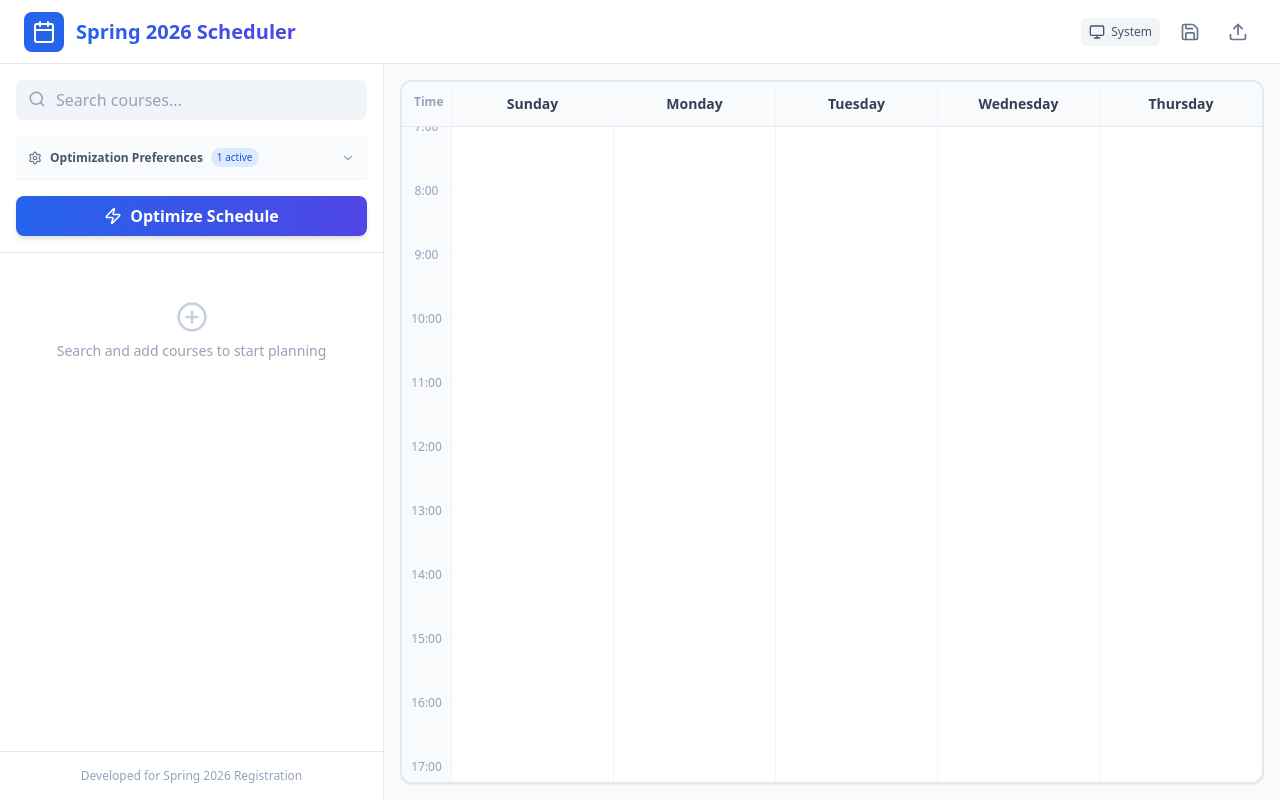
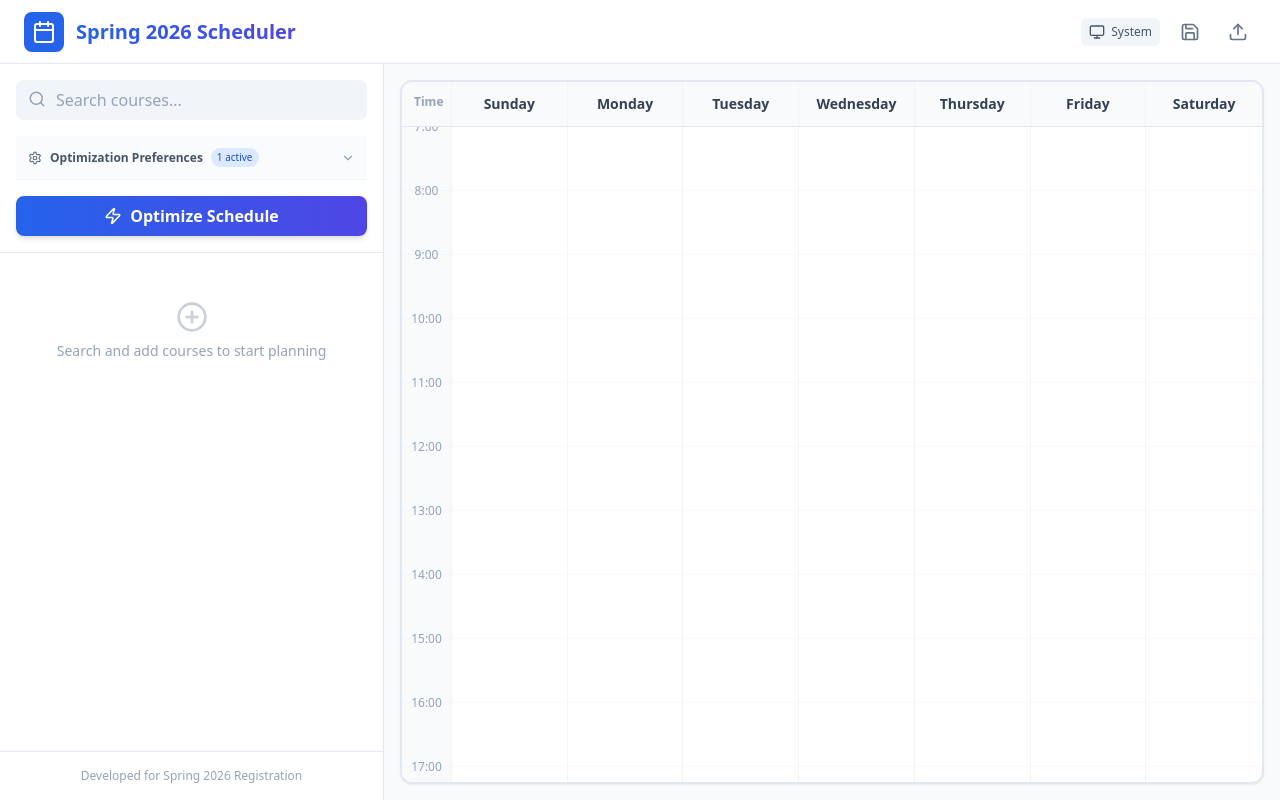
Before and after one commit to ahmedosama31/schedule-plan, a React (Vite) app: page / in a window 1280 px wide. Built offline with nearby package versions, Linux system fonts and the light colour scheme.

Commit message:
feat: Implement ScheduleGrid component for interactive schedule visualization, including drag-and-drop and event tiling, and update related types.

```diff
--- a/components/ScheduleGrid.tsx
+++ b/components/ScheduleGrid.tsx
@@ -23,7 +23,7 @@ interface RenderItem {
 }
 
 const HOURS = Array.from({ length: 14 }, (_, i) => i + 7); // 7:00 to 20:00 (8pm)
-const DAYS = [DayOfWeek.Sunday, DayOfWeek.Monday, DayOfWeek.Tuesday, DayOfWeek.Wednesday, DayOfWeek.Thursday];
+const DAYS = [DayOfWeek.Sunday, DayOfWeek.Monday, DayOfWeek.Tuesday, DayOfWeek.Wednesday, DayOfWeek.Thursday, DayOfWeek.Friday, DayOfWeek.Saturday];
 
 // Check if two time ranges overlap
 const timesOverlap = (start1: number, end1: number, start2: number, end2: number): boolean => {
@@ -215,7 +215,7 @@ const ScheduleGrid: React.FC<Props> = ({ selections, candidateSections = [] }) =
     <div
       className="bg-white dark:bg-slate-800 rounded-xl shadow-sm border-2 overflow-hidden flex flex-col h-full transition-colors border-slate-200 dark:border-slate-700"
     >
-      <div className="grid grid-cols-[50px_1fr_1fr_1fr_1fr_1fr] border-b border-slate-200 dark:border-slate-700 bg-slate-50 dark:bg-slate-900">
+      <div className="grid grid-cols-[50px_1fr_1fr_1fr_1fr_1fr_1fr_1fr] border-b border-slate-200 dark:border-slate-700 bg-slate-50 dark:bg-slate-900">
         <div className="p-3 text-xs font-semibold text-slate-400 dark:text-slate-500 text-center border-r border-slate-100 dark:border-slate-700">Time</div>
         {DAYS.map(day => (
           <div key={day} className="p-3 text-sm font-semibold text-slate-700 dark:text-slate-300 text-center border-r border-slate-100 dark:border-slate-700 last:border-0">
@@ -225,7 +225,7 @@ const ScheduleGrid: React.FC<Props> = ({ selections, candidateSections = [] }) =
       </div>
 
       <div className="flex-1 overflow-y-auto schedule-scroll relative">
-        <div className="grid grid-cols-[50px_1fr_1fr_1fr_1fr_1fr] min-h-[800px]">
+        <div className="grid grid-cols-[50px_1fr_1fr_1fr_1fr_1fr_1fr_1fr] min-h-[800px]">
           {/* Time Labels */}
           <div className="border-r border-slate-100 dark:border-slate-700 bg-slate-50 dark:bg-slate-900">
             {HOURS.map(hour => (
--- a/types.ts
+++ b/types.ts
@@ -4,6 +4,8 @@ export enum DayOfWeek {
   Tuesday = 'Tuesday',
   Wednesday = 'Wednesday',
   Thursday = 'Thursday',
+  Friday = 'Friday',
+  Saturday = 'Saturday',
 }
 
 export enum SectionType {
```
